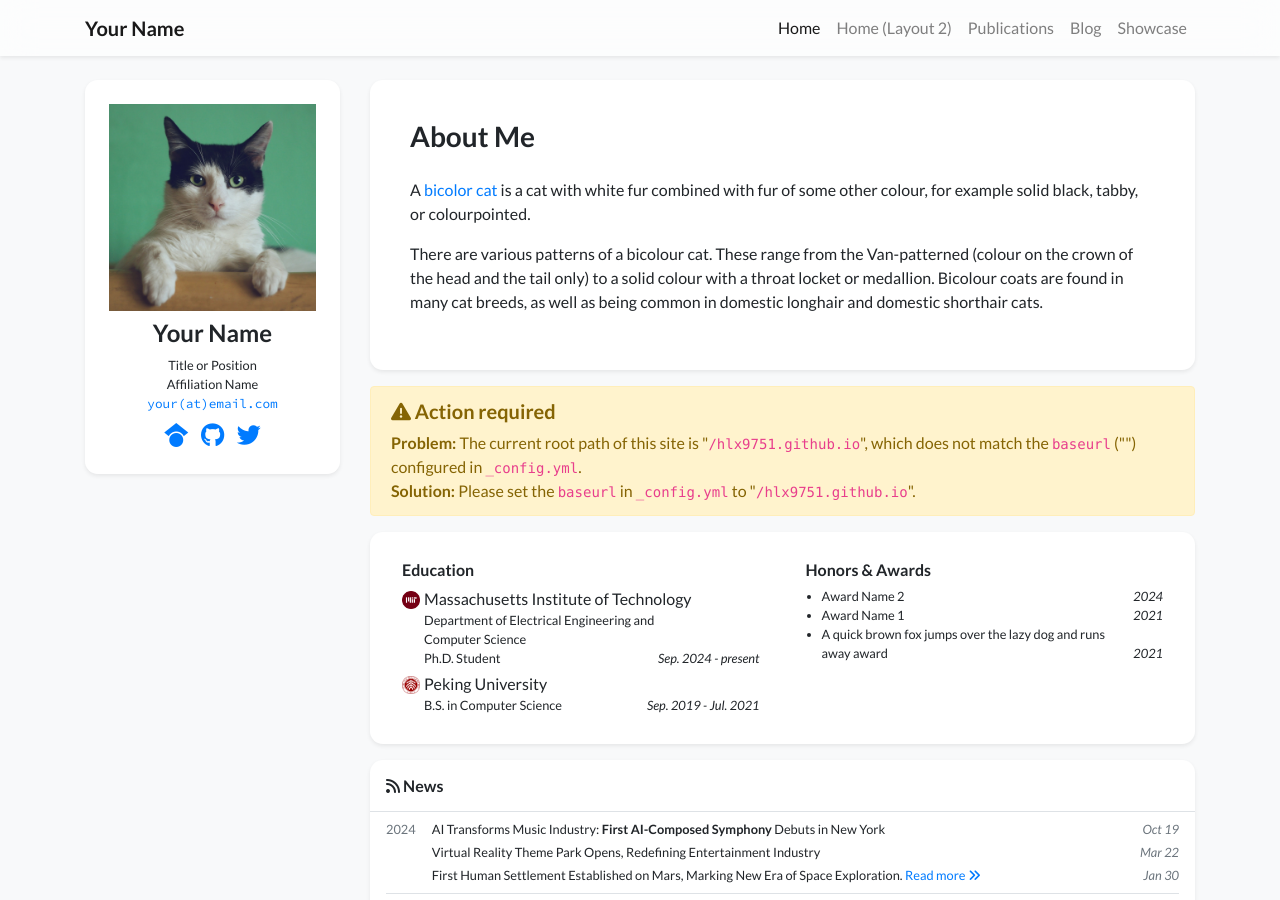
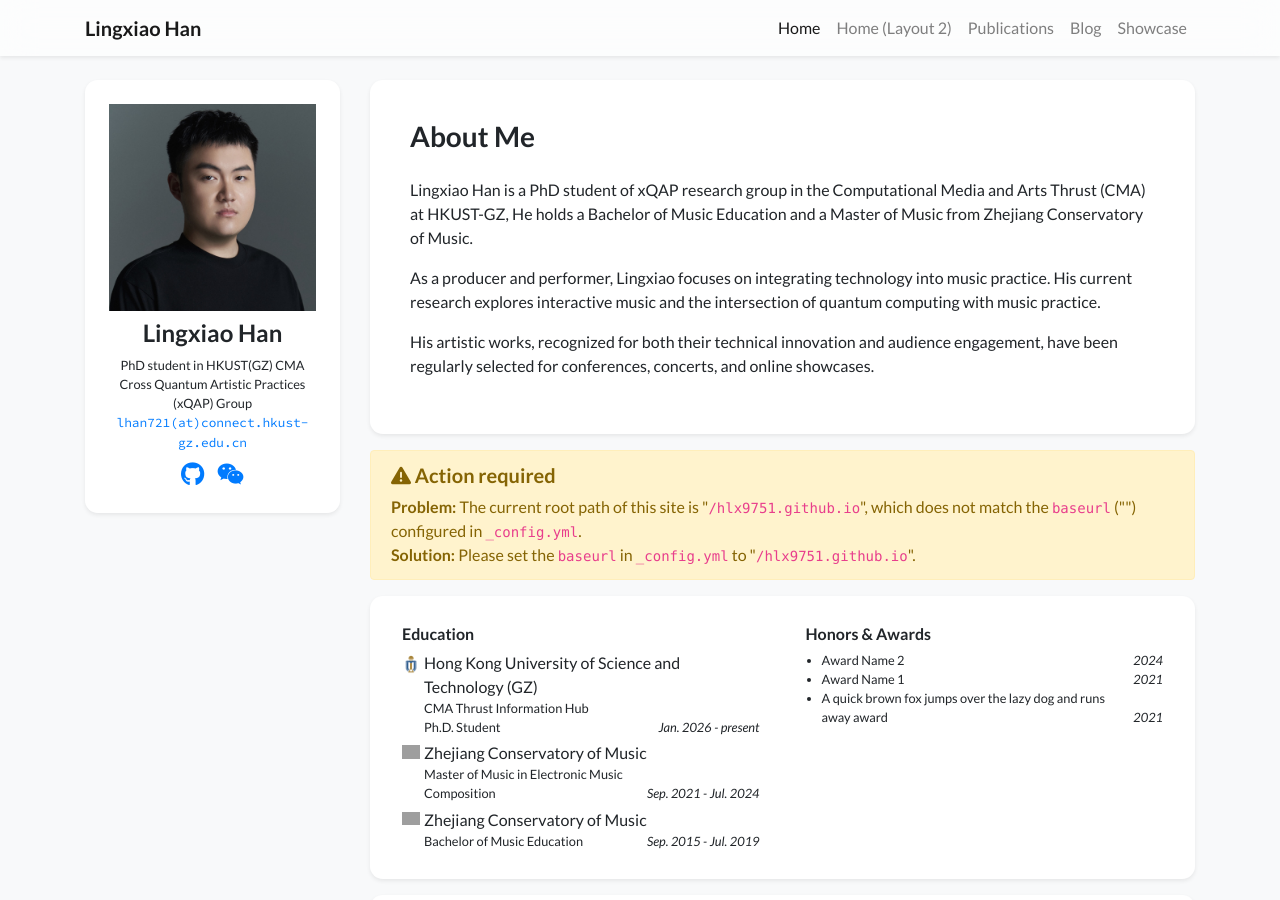
Before and after one commit to hlx9751/hlx9751.github.io, a Jekyll site: the page built from index.html, in a window 1280 px wide and 900 px high. Built offline with Jekyll 4.4.1, drawn with Linux system fonts in a browser that asks for light colours; nearby versions of some CDN libraries; a style sheet for code colours, icons or effects is not loaded; grey boxes are pictures that could not be loaded.

Commit message:
update bio profile

```diff
--- a/_data/profile.yml
+++ b/_data/profile.yml
@@ -1,50 +1,55 @@
-primary_name: "Your Name"
+primary_name: "Lingxiao Han"
 secondary_name: ""
-navbar_name: "Your Name"
+navbar_name: "Lingxiao Han"
 
 positions:
-- name: Title or Position
-- name: Affiliation Name
+- name: PhD student in HKUST(GZ) CMA
+- name: Cross Quantum Artistic Practices (xQAP) Group
   logo: /assets/images/badges/MIT_Social_circle.png  # Logo is optional
 
 
-email: "your@email.com"
+email: "lhan721@connect.hkust-gz.edu.cn"
 # cv_link: link-to-your-cv-file
-gscholar: xFmQpf4AAAAJ  # This is an example, replace it with your own Google Scholar ID
-github: your_github_id
-twitter: your_twitter_id  # Do not include the '@' symbol
-# wechat_qrcode: /assets/images/etc/wechat.jpg
-# wechat_prompt: >-
-#   Please tell me your <strong>name</strong> and <strong>affiliation</strong> (current or past) when adding my wechat. Thanks!
+# gscholar: xFmQpf4AAAAJ  # This is an example, replace it with your own Google Scholar ID
+github: hlx9751
+# twitter: your_twitter_id  # Do not include the '@' symbol
+wechat_qrcode: /assets/images/photos/wechat.JPG
+wechat_prompt: >-
+  Please tell me your <strong>name</strong> and <strong>affiliation</strong> (current or past) when adding my wechat. Thanks!
 # linkedin: your-linked-in-id
 # orcid: 0000-0000-0000-0000
 
 short_bio_text_justify: false
 short_bio: >-
   <p>
-    A <a href="https://en.wikipedia.org/wiki/Bicolor_cat" target="_blank">bicolor cat</a> is a cat with white fur combined with fur of some other colour, for example solid black, tabby, or colourpointed.
+    Lingxiao Han is a PhD student of xQAP research group in the Computational Media and Arts Thrust (CMA) at HKUST-GZ, He holds a Bachelor of Music Education and a Master of Music from Zhejiang Conservatory of Music.
   </p>
   <p>
-    There are various patterns of a bicolour cat. These range from the Van-patterned (colour on the crown of the head
-    and the tail only) to a solid colour with a throat locket or medallion. Bicolour coats are found in many cat breeds,
-    as well as being common in domestic longhair and domestic shorthair cats.
+   As a producer and performer, Lingxiao focuses on integrating technology into music practice. His current research explores interactive music and the intersection of quantum computing with music practice.
+  </p>
+  <p>
+    His artistic works, recognized for both their technical innovation and audience engagement, have been regularly selected for conferences, concerts, and online showcases.
   </p>
 
-portrait_url: /assets/images/photos/portrait.jpg
-portrait_caption: >-
-  Photo by Manja Vitolic on Unsplash (this caption is optional, comment it out to disable).
+portrait_url: /assets/images/photos/LingxiaoHan.jpg
+# portrait_caption: >-
+#   Photo by Manja Vitolic on Unsplash (this caption is optional, comment it out to disable).
 
 education:
-- name: Massachusetts Institute of Technology
-  logo: /assets/images/badges/MIT_Social_circle.png
+- name: Hong Kong University of Science and Technology (GZ)
+  logo: /assets/images/photos/hkust_logo.png
   position: >-
-    Department of Electrical Engineering and Computer Science <br/>
+    CMA Thrust Information Hub <br/>
     Ph.D. Student
-  date: Sep. 2024 - present
-- name: Peking University
-  logo: /assets/images/badges/PKU_red.png
-  position: B.S. in Computer Science
-  date: Sep. 2019 - Jul. 2021
+  date: Jan. 2026 - present
+- name: Zhejiang Conservatory of Music
+  logo: /assets/images/photos/zjcm_logo.png
+  position: Master of Music in Electronic Music Composition
+  date: Sep. 2021 - Jul. 2024
+- name: Zhejiang Conservatory of Music
+  logo: /assets/images/photos/zjcm_logo.png
+  position: Bachelor of Music Education
+  date: Sep. 2015 - Jul. 2019
 
 # experience:
 # - name: Peking University
```
Also changed, not shown: assets/images/photos/LingxiaoHan.jpg (added), assets/images/photos/hkust_logo.png (added), assets/images/photos/wechat.JPG (added), assets/images/photos/xQAP.svg (added), 1 other file.
